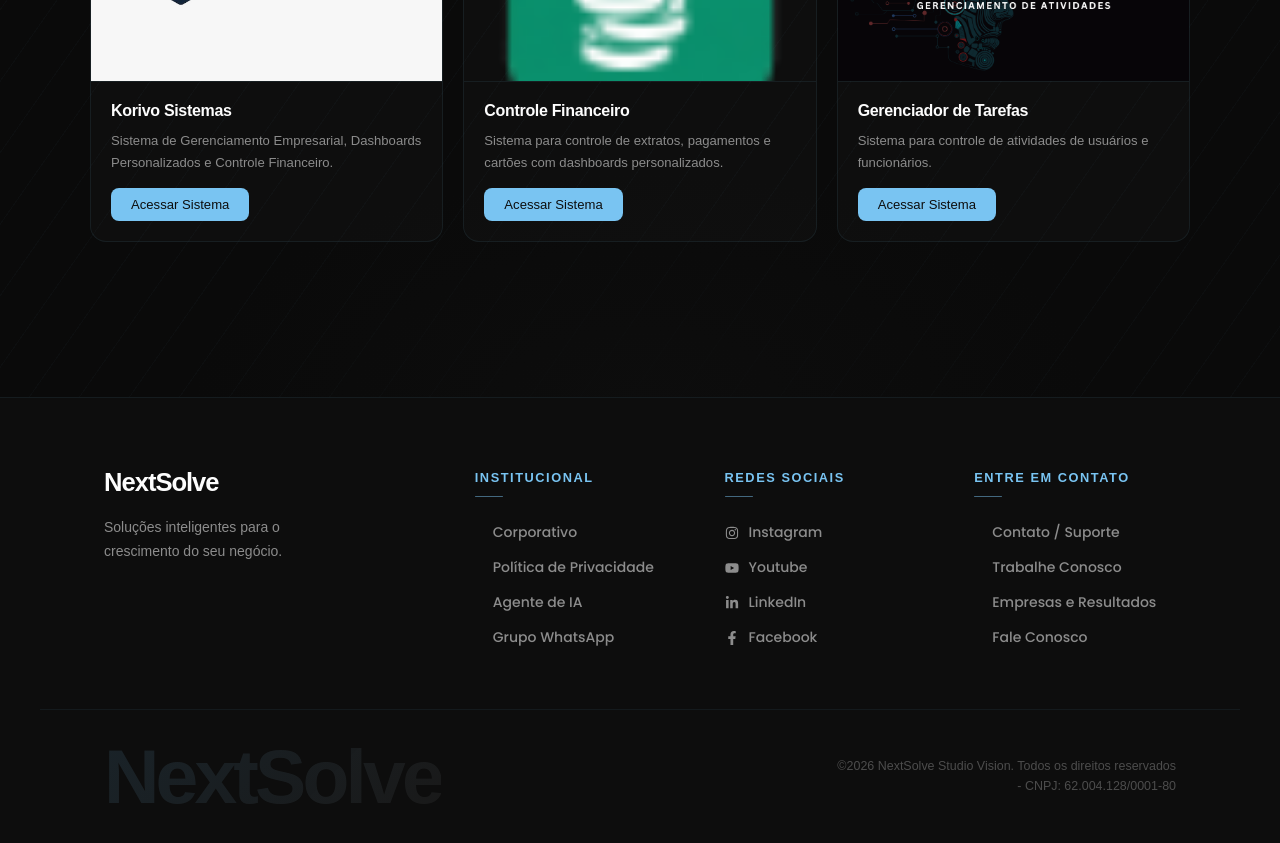
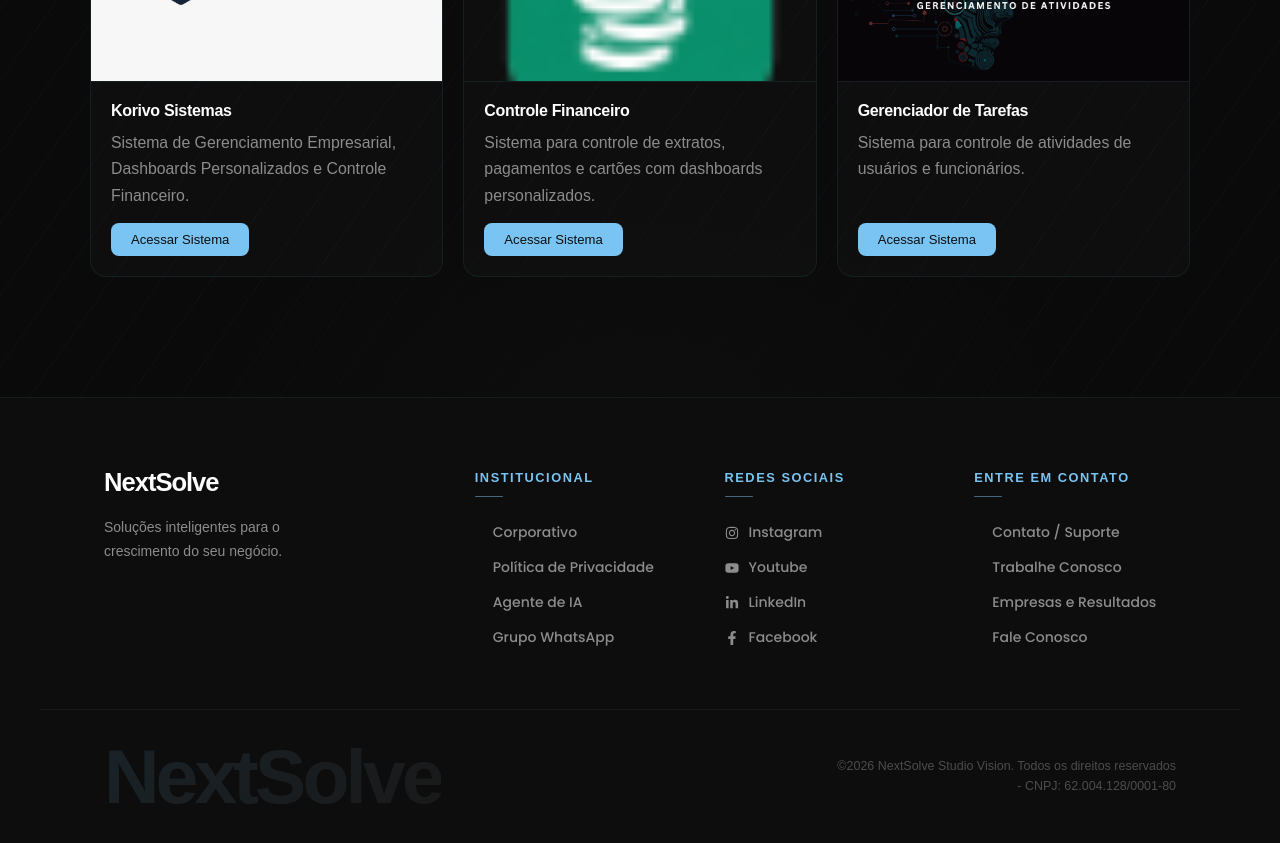
Before and after one commit to WendelBonucci/nextsolve, a Next.js app: page / in a window 1280 px wide. Shown: the part 2480-3323 px from the top of the page. Built offline with nearby package versions, Linux system fonts and the light colour scheme.

Commit message:
Ajuste de Tamanho de Fonte

```diff
--- a/src/components/System/System.module.css
+++ b/src/components/System/System.module.css
@@ -120,7 +120,7 @@
 
 .descriptionContent {
     font-family: 'DM Sans', sans-serif;
-    font-size: 0.82rem;
+    font-size: 0.99rem;
     font-weight: 300;
     line-height: 1.65;
     color: var(--collor-gray, #8c8c8c);
```
